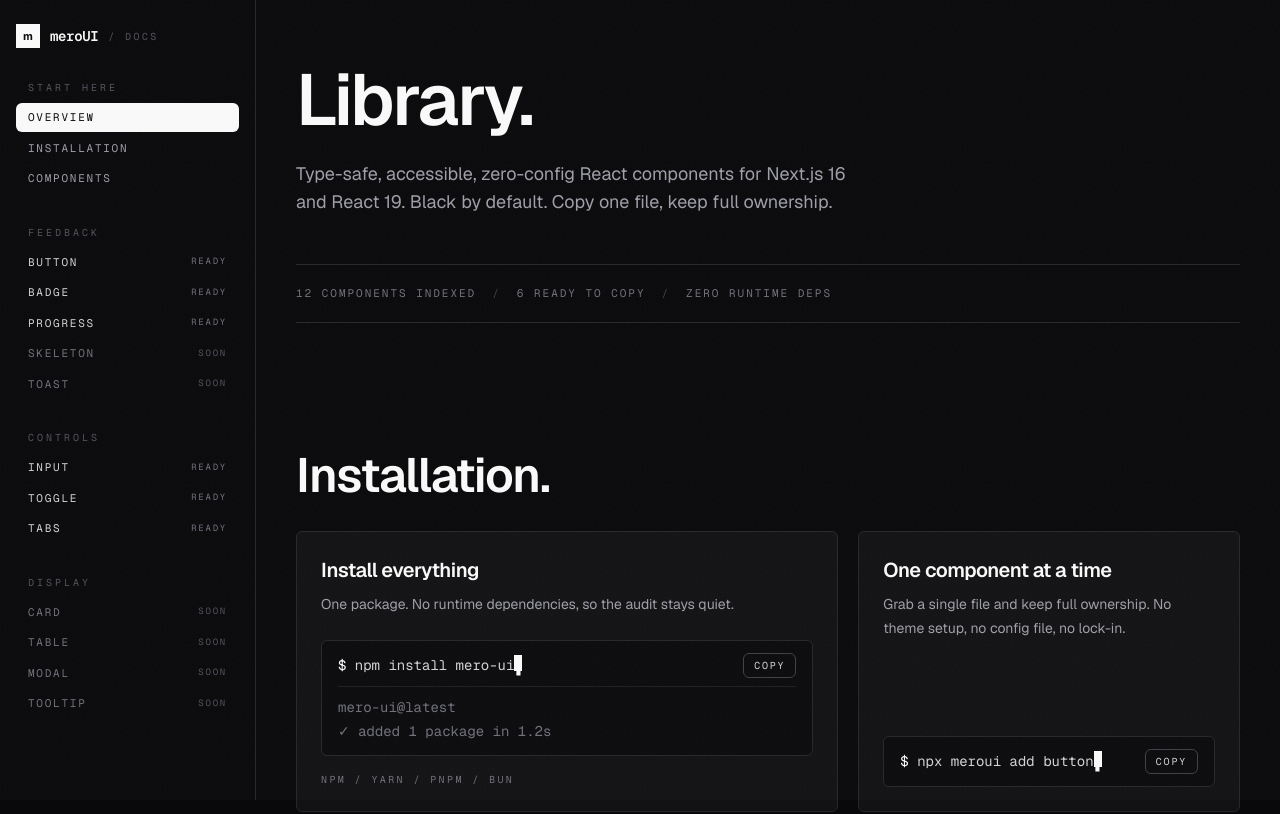
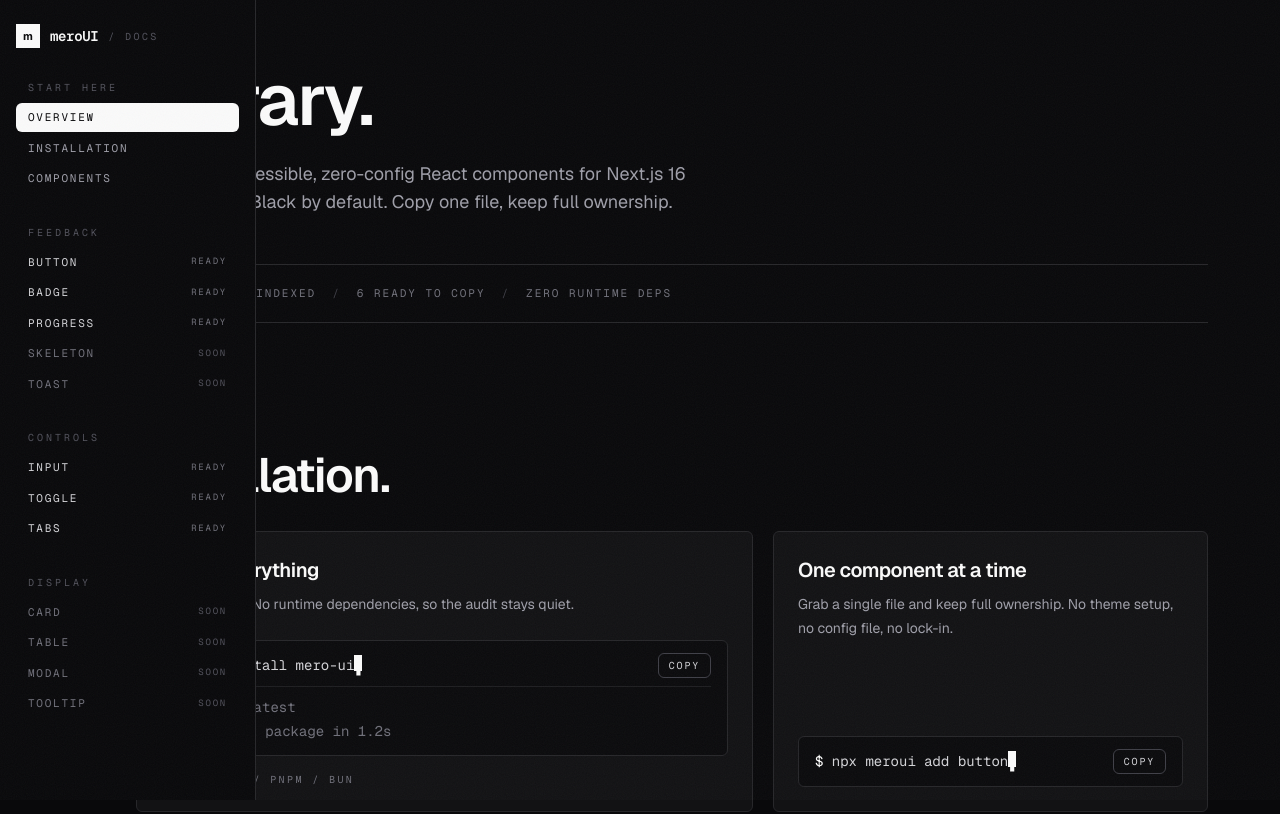
Before and after one commit to shivraj598/meroUI, a Next.js app: page /docs in a window 1280 px wide. Shown: the top 814 px of the page. Built offline with nearby package versions, Linux system fonts and the light colour scheme.

Commit message:
fix: adjust padding in DocsLayout for improved layout consistency

```diff
--- a/src/app/docs/layout.tsx
+++ b/src/app/docs/layout.tsx
@@ -20,7 +20,7 @@ export default function DocsLayout({
   return (
     <div className="min-h-dvh bg-zinc-950 text-zinc-50">
       <Sidebar />
-      <div className="lg:pl-64">
+      <div className="lg:pl-16">
         <main
           id="main"
           className="mx-auto w-full max-w-6xl px-5 pt-24 pb-28 md:px-10 lg:pt-16"
```
